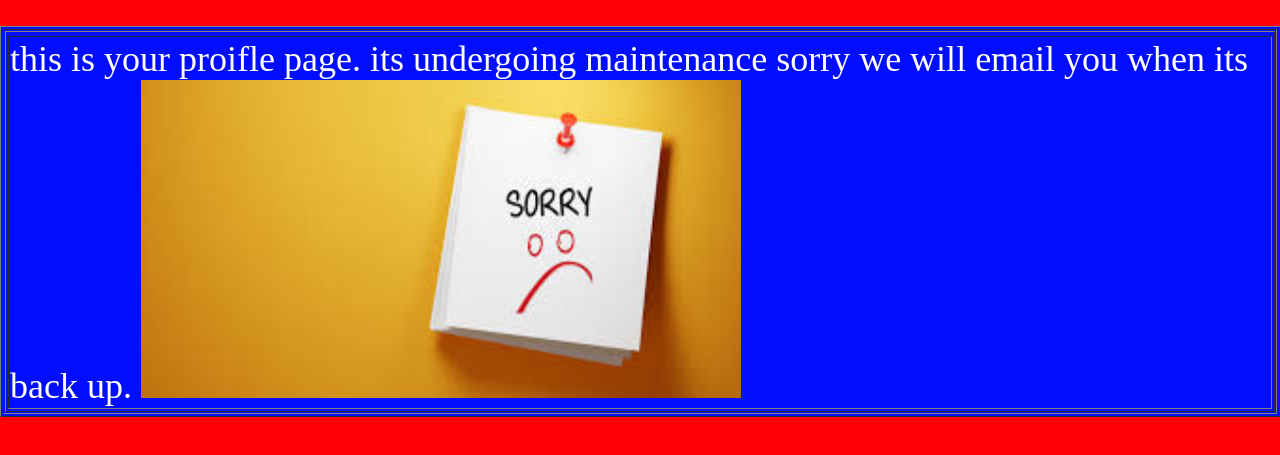
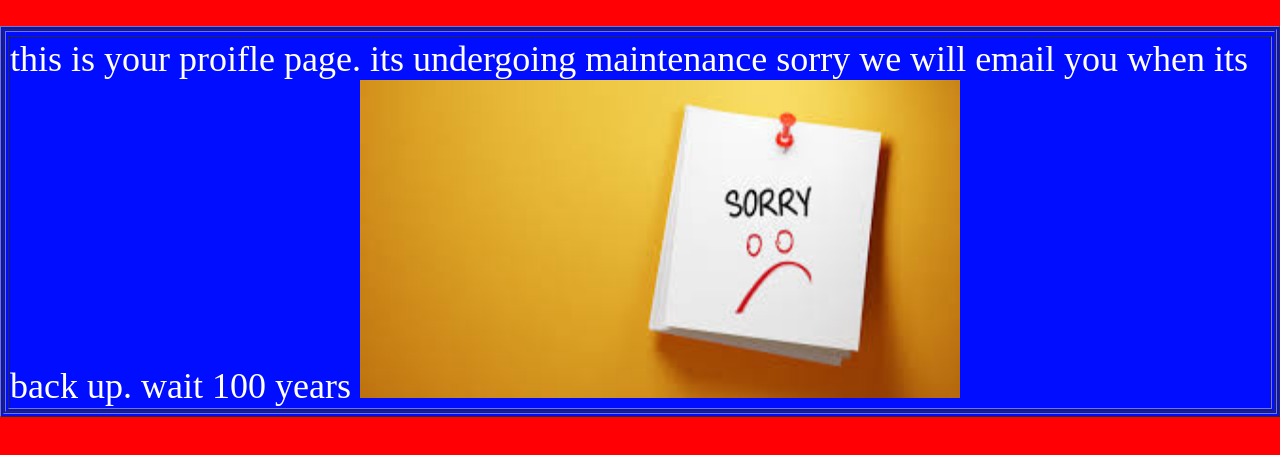
Before and after one commit to kaijohnson226/hotbeans-3.0, a plain HTML site: page profile.html in a window 1280 px wide. Shown: the part 299-754 px from the top of the page. Drawn offline with Linux system fonts and the light colour scheme; a web font is replaced by a local one.

Commit message:
Update profile.html

```diff
--- a/profile.html
+++ b/profile.html
@@ -205,7 +205,7 @@ ul li{
       <tbody>
         <tr></tr>
         <tr>
-          <td height="194"><span style="color: #FFFFFF; font-size: 36px;">this is your proifle page. its undergoing maintenance sorry we will email you when its back up. <img src="sorry.jfif" width="600" height="318" alt=""/></span></td>
+          <td height="194"><span style="color: #FFFFFF; font-size: 36px;">this is your proifle page. its undergoing maintenance sorry we will email you when its back up. wait 100 years <img src="sorry.jfif" width="600" height="318" alt=""/></span></td>
         </tr>
       </tbody>
     </table></td>
```
